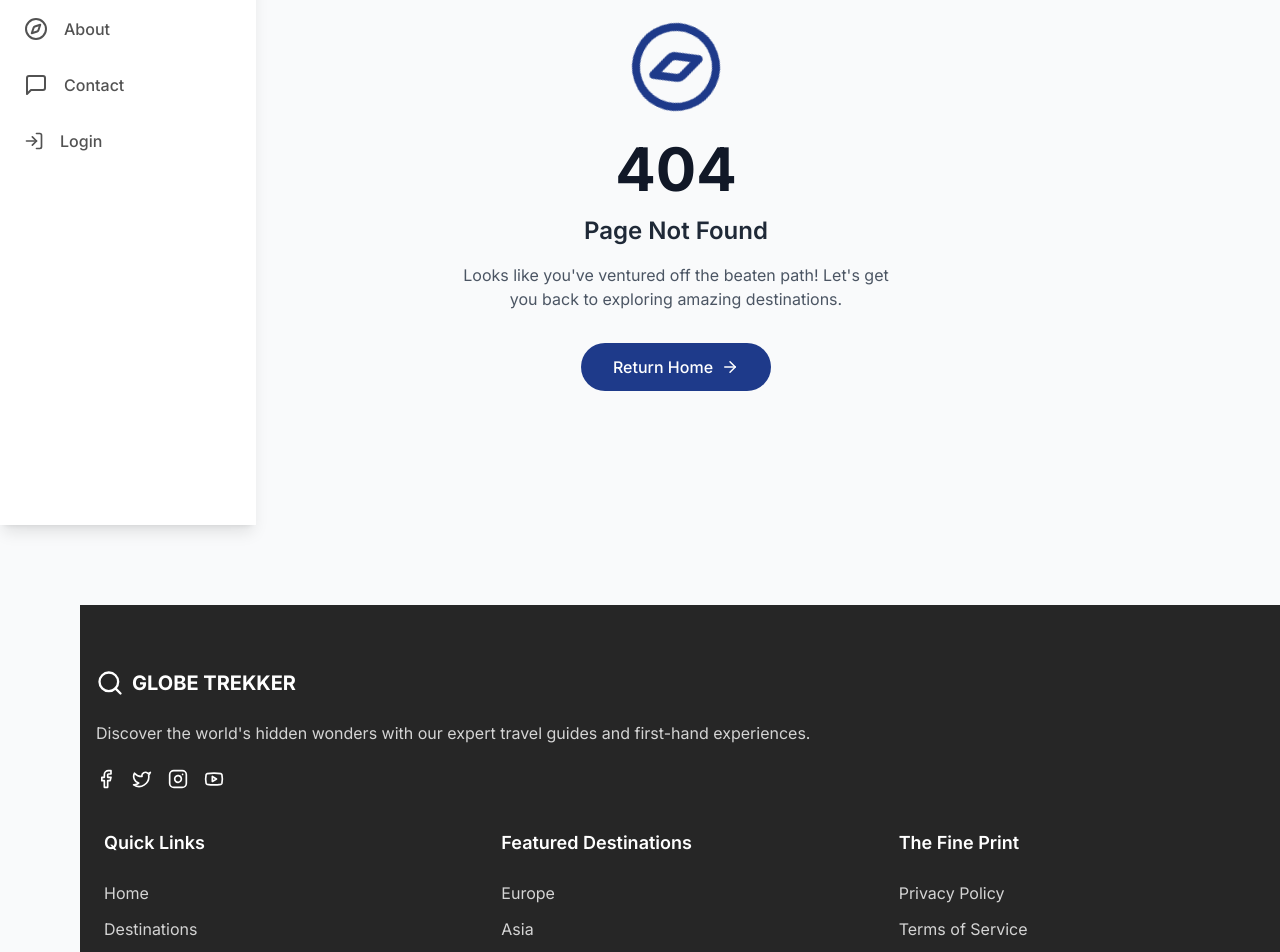
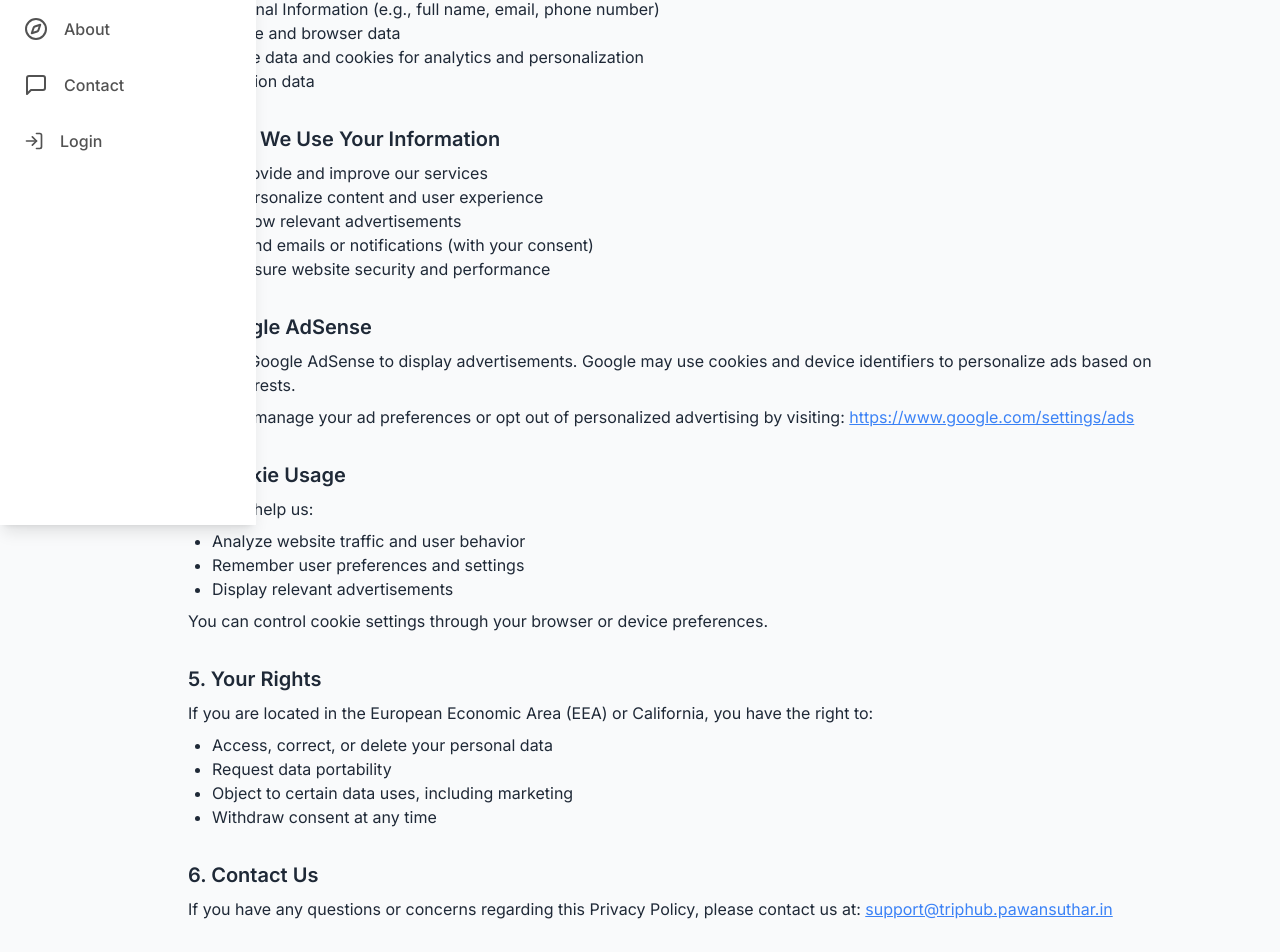
Before and after one commit to pawansuthar01/globe_trekker-web, a React (Vite) app in the folder client/: page /privacy in a window 1280 px wide. Shown: the part 275-1227 px from the top of the page. Built offline with nearby package versions, Linux system fonts and the light colour scheme.

Commit message:
google analytics add

```diff
--- a/client/src/App.jsx
+++ b/client/src/App.jsx
@@ -32,6 +32,7 @@ import TeamMembers from "./pages/Admin/about/TeamMembers";
 import CheckLogin from "./pages/checkLoginValid";
 import PageNotFound from "./pages/NotFound";
 import RequireAuth from "./components/AdminComponent/auth/ProtectedRoute";
+import PrivacyPolicy from "./pages/PrivacyPolicy";
 function App() {
   return (
     <Routes>
@@ -51,6 +52,7 @@ function App() {
         <Route path="/signup" element={<SignupPage />} />
         <Route path="/reset-password" element={<ResetPasswordPage />} />
         <Route path="/search" element={<SearchPage />} />
+        <Route path="/privacy" element={<PrivacyPolicy />} />
       </Route>
       <Route element={<RequireAuth allowedRole={["ADMIN", "AUTHOR"]} />}>
         <Route path="/admin" element={<AdminLayout />}>
--- a/client/src/components/CookieConsent.jsx
+++ b/client/src/components/CookieConsent.jsx
@@ -1,56 +1,142 @@
-import { useEffect, useState } from "react";
-import { Cookies } from "react-cookie-consent";
+import React, { useState, useEffect } from "react";
+import CookieConsent, { Cookies } from "react-cookie-consent";
 
-const CustomCookieBanner = () => {
-  const [showBanner, setShowBanner] = useState(false);
+const CookieConsentBanner = () => {
+  const [showSettings, setShowSettings] = useState(false);
+
+  const loadGoogleAnalytics = () => {
+    const script = document.createElement("script");
+    script.src = "https://www.googletagmanager.com/gtag/js?id=G-6XCRD0TSGY";
+    script.async = true;
+    document.head.appendChild(script);
+
+    script.onload = () => {
+      window.dataLayer = window.dataLayer || [];
+      function gtag() {
+        window.dataLayer.push(arguments);
+      }
+      gtag("js", new Date());
+      gtag("config", "G-6XCRD0TSGY");
+    };
+  };
+
+  const handleAccept = () => {
+    Cookies.set("analytics", "true");
+    Cookies.set("ads", "true");
+    loadGoogleAnalytics(); // Load GA when accepted
+  };
+
+  const handleDecline = () => {
+    Cookies.set("analytics", "false");
+    Cookies.set("ads", "false");
+  };
+
+  const handleSaveSettings = (analytics, ads) => {
+    Cookies.set("analytics", String(analytics));
+    Cookies.set("ads", String(ads));
+    setShowSettings(false);
+
+    // Load GA only if analytics consent is given
+    if (analytics) {
+      loadGoogleAnalytics();
+    }
+  };
 
   useEffect(() => {
-    const consent = Cookies.get("cookieConsent");
-    if (!consent) {
-      setShowBanner(true);
+    const isAnalyticsAllowed = Cookies.get("analytics") === "true";
+    if (isAnalyticsAllowed) {
+      loadGoogleAnalytics(); // Load GA if already accepted
     }
   }, []);
 
-  const handleAccept = () => {
-    Cookies.set("cookieConsent", "true", { expires: 150 });
-    setShowBanner(false);
-    console.log("✅ Cookies accepted");
+  return (
+    <>
+      <CookieConsent
+        location="bottom"
+        buttonText="Accept All"
+        containerClasses="!fixed !bottom-20 md:!bottom-0 !left-0 !right-0 z-50"
+        declineButtonText="Decline"
+        enableDeclineButton
+        onAccept={handleAccept}
+        onDecline={handleDecline}
+        cookieName="site_cookie_consent"
+        style={{
+          background: "#2B373B",
+          bottom: "20px",
+          position: "fixed",
+          left: "0px",
+          right: "0px",
+          zIndex: "9999",
+        }}
+        buttonStyle={{
+          background: "#14b8a6",
+          color: "#fff",
+          fontSize: "13px",
+        }}
+        declineButtonStyle={{
+          background: "#f43f5e",
+          color: "#fff",
+          fontSize: "13px",
+        }}
+      >
+        We use cookies to enhance your experience, analyze traffic, and serve
+        personalized ads.{" "}
+        <button
+          onClick={() => setShowSettings(true)}
+          className="ml-4 underline text-blue-300"
+        >
+          Cookie Settings
+        </button>
+      </CookieConsent>
 
-    // Optional: Load Google Ads/Analytics here
-  };
+      {/* Settings Modal */}
+      {showSettings && (
+        <div className="fixed inset-0 z-50 bg-black bg-opacity-50 flex justify-center items-center">
+          <div className="bg-white dark:bg-gray-800 text-gray-800 dark:text-white p-6 rounded shadow-lg w-[90%] max-w-md">
+            <h2 className="text-xl font-bold mb-4">Cookie Settings</h2>
+            <p className="mb-2">Select which cookies you allow:</p>
 
-  const handleDecline = () => {
-    Cookies.set("cookieConsent", "false", { expires: 150 });
-    setShowBanner(false);
-    console.log("❌ Cookies declined");
-  };
-
-  if (!showBanner) return null;
-
-  return (
-    <div className="fixed bottom-0 w-full z-50 bg-gray-900 text-white p-4 shadow-md">
-      <div className="max-w-5xl mx-auto flex flex-col md:flex-row items-center justify-between gap-4">
-        <p className="text-sm text-gray-300">
-          We use cookies to improve your experience and show relevant ads. By
-          accepting, you consent to our cookies.
-        </p>
-        <div className="flex gap-3 mt-2 md:mt-0">
+            <form
+              onSubmit={(e) => {
+                e.preventDefault();
+                const analytics = e.currentTarget.analytics.checked;
+                const ads = e.currentTarget.ads.checked;
+                handleSaveSettings(analytics, ads);
+              }}
+            >
+              <div className="mb-2">
+                <label>
+                  <input type="checkbox" name="analytics" defaultChecked />{" "}
+                  Analytics Cookies
+                </label>
+              </div>
+              <div className="mb-4">
+                <label>
+                  <input type="checkbox" name="ads" defaultChecked />{" "}
+                  Advertising Cookies
+                </label>
+              </div>
+              <div className="flex justify-end gap-2">
                 <button
-            onClick={handleDecline}
-            className="bg-red-600 hover:bg-red-700 text-white px-4 py-2 rounded text-sm"
+                  type="button"
+                  onClick={() => setShowSettings(false)}
+                  className="px-4 py-1 rounded bg-gray-300 dark:bg-gray-600"
                 >
-            Decline
+                  Cancel
                 </button>
                 <button
-            onClick={handleAccept}
-            className="bg-green-600 hover:bg-green-700 text-white px-4 py-2 rounded text-sm"
+                  type="submit"
+                  className="px-4 py-1 rounded bg-emerald-600 text-white"
                 >
-            Accept
+                  Save Settings
                 </button>
               </div>
+            </form>
           </div>
         </div>
+      )}
+    </>
   );
 };
 
-export default CustomCookieBanner;
+export default CookieConsentBanner;
--- a/client/src/helper/axiosInstance.js
+++ b/client/src/helper/axiosInstance.js
@@ -2,7 +2,7 @@
 import axios from "axios";
 
 // export const basic_url = "http://localhost:5000";
-export const basic_url = "https://your-live-backend.com";
+export const basic_url = "https://globe-trekker-web.onrender.com";
 
 const axiosInstance = axios.create({
   baseURL: basic_url,
--- a/client/src/pages/Home.jsx
+++ b/client/src/pages/Home.jsx
@@ -14,7 +14,7 @@ export const Home = () => {
       <LatestStories />
       <TrekkersHighlights />
       <NewsletterSection />
-      {/* <CustomCookieBanner /> */}
+      <CustomCookieBanner />
     </div>
   );
 };
--- /dev/null
+++ b/client/src/pages/PrivacyPolicy.jsx
@@ -0,0 +1,106 @@
+import React from "react";
+
+const PrivacyPolicy = () => {
+  return (
+    <main className="max-w-5xl mx-auto px-6 py-10 text-gray-800 dark:text-gray-200">
+      <h1 className="text-3xl font-bold mb-6">Privacy Policy</h1>
+
+      <section className="mb-8">
+        <p>
+          This Privacy Policy outlines how we collect, use, and protect your
+          personal information when you use our website or services.
+        </p>
+      </section>
+
+      <section className="mb-8">
+        <h2 className="text-xl font-semibold mb-2">
+          1. Information We Collect
+        </h2>
+        <ul className="list-disc pl-6">
+          <li>Personal Information (e.g., full name, email, phone number)</li>
+          <li>Device and browser data</li>
+          <li>Usage data and cookies for analytics and personalization</li>
+          <li>Location data </li>
+        </ul>
+      </section>
+
+      <section className="mb-8">
+        <h2 className="text-xl font-semibold mb-2">
+          2. How We Use Your Information
+        </h2>
+        <ul className="list-disc pl-6">
+          <li>To provide and improve our services</li>
+          <li>To personalize content and user experience</li>
+          <li>To show relevant advertisements</li>
+          <li>To send emails or notifications (with your consent)</li>
+          <li>To ensure website security and performance</li>
+        </ul>
+      </section>
+
+      <section className="mb-8">
+        <h2 className="text-xl font-semibold mb-2">3. Google AdSense</h2>
+        <p>
+          We use Google AdSense to display advertisements. Google may use
+          cookies and device identifiers to personalize ads based on your
+          interests.
+        </p>
+        <p className="mt-2">
+          You can manage your ad preferences or opt out of personalized
+          advertising by visiting:{" "}
+          <a
+            href="https://www.google.com/settings/ads"
+            target="_blank"
+            rel="noopener noreferrer"
+            className="text-blue-500 underline"
+          >
+            https://www.google.com/settings/ads
+          </a>
+        </p>
+      </section>
+
+      <section className="mb-8">
+        <h2 className="text-xl font-semibold mb-2">4. Cookie Usage</h2>
+        <p>Cookies help us:</p>
+        <ul className="list-disc pl-6 mt-2">
+          <li>Analyze website traffic and user behavior</li>
+          <li>Remember user preferences and settings</li>
+          <li>Display relevant advertisements</li>
+        </ul>
+        <p className="mt-2">
+          You can control cookie settings through your browser or device
+          preferences.
+        </p>
+      </section>
+
+      <section className="mb-8">
+        <h2 className="text-xl font-semibold mb-2">5. Your Rights</h2>
+        <p>
+          If you are located in the European Economic Area (EEA) or California,
+          you have the right to:
+        </p>
+        <ul className="list-disc pl-6 mt-2">
+          <li>Access, correct, or delete your personal data</li>
+          <li>Request data portability</li>
+          <li>Object to certain data uses, including marketing</li>
+          <li>Withdraw consent at any time</li>
+        </ul>
+      </section>
+
+      <section className="mb-8">
+        <h2 className="text-xl font-semibold mb-2">6. Contact Us</h2>
+        <p>
+          If you have any questions or concerns regarding this Privacy Policy,
+          please contact us at:{" "}
+          <a
+            href="support@triphub.pawansuthar.in"
+            className="text-blue-500 underline"
+          >
+            support@triphub.pawansuthar.in
+          </a>
+        </p>
+      </section>
+    </main>
+  );
+};
+
+export default PrivacyPolicy;
--- a/client/src/pages/auth/profile.jsx
+++ b/client/src/pages/auth/profile.jsx
@@ -40,7 +40,7 @@ const Profile = () => {
 
   return (
     <div className=" flex  justify-center  sm:ml-5 p-2 ">
-      <div className="w-[70%]">
+      <div className="w-[70%] max-sm:w-full">
         <div className="relative mb-8 ">
           <div className="absolute inset-0 bg-gradient-to-r from-emerald-500/10 to-teal-500/10 rounded-lg"></div>
           <div className="relative p-6">
```
Lines whose indentation alone changed are shown as unchanged.
